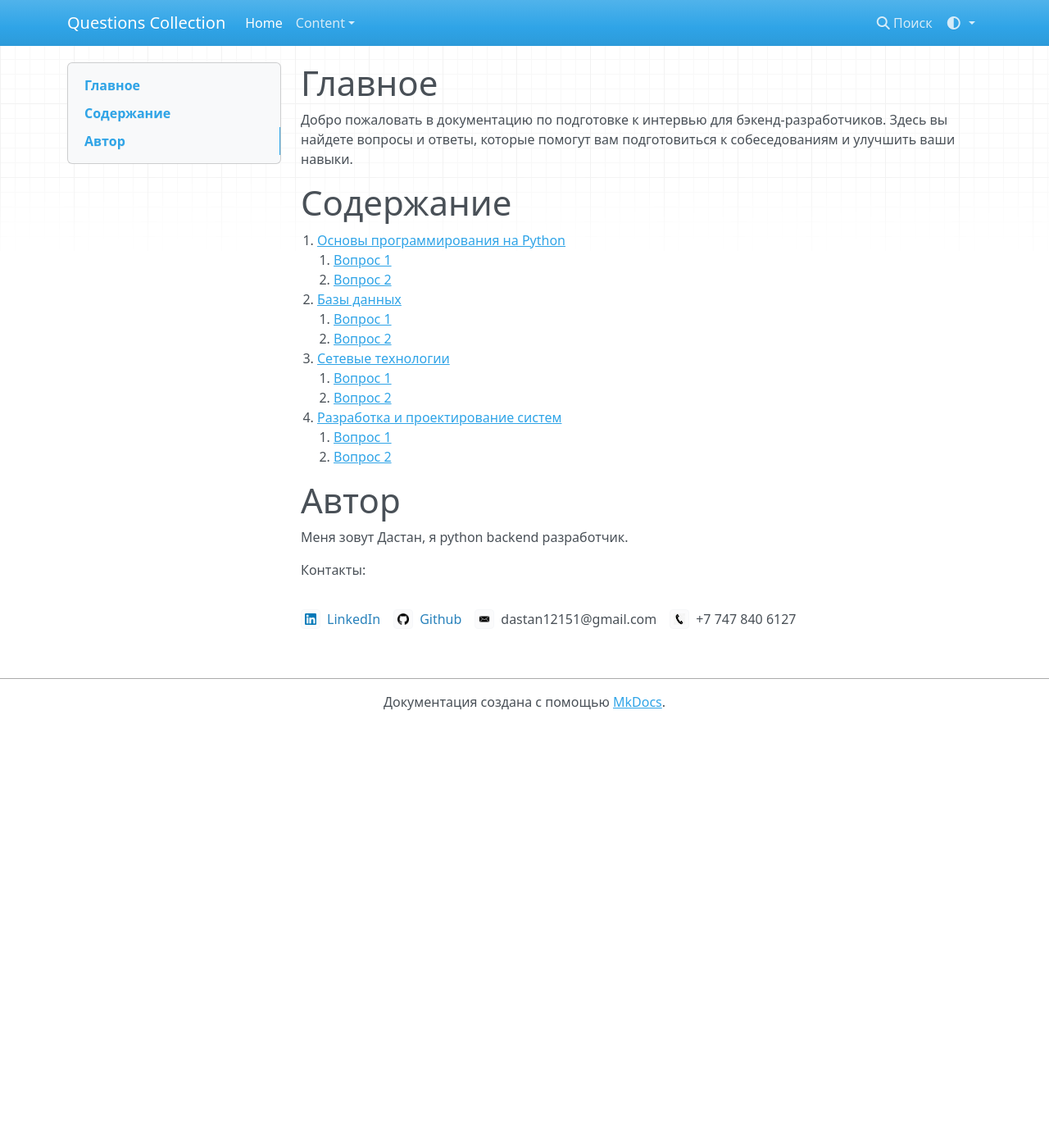
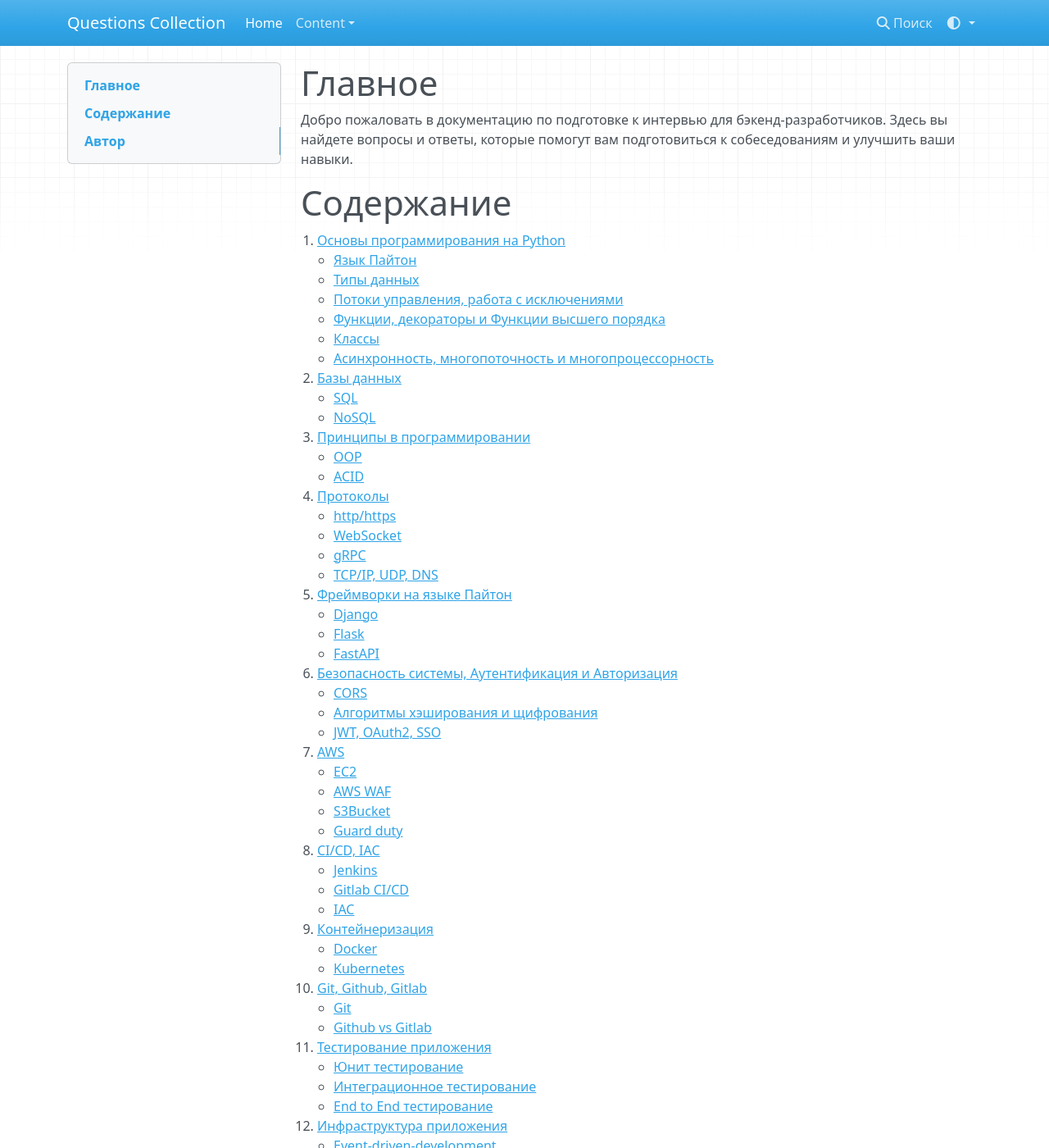
Before and after one commit to CasualF/questions_collection, an MkDocs documentation site: the page built from docs/index.md, in a window 1280 px wide and 1400 px high. Shown: the whole window at 82% size. Built offline with MkDocs 1.6.1, drawn with Linux system fonts in a browser that asks for light colours; nearby versions of some CDN libraries; some of the changed text lies outside the part shown.

Commit message:
added table of contents

```diff
--- a/docs/index.md
+++ b/docs/index.md
@@ -4,19 +4,60 @@
 
 # Содержание
 
-1. [Основы программирования на Python](basics/index.md)
-    1. [Вопрос 1](topics/protocols/question1.md)
-    2. [Вопрос 2](basics/question2.md)
+1. [Основы программирования на Python](topics/python/index.md)
+    - [Язык Пайтон](topics/python/language.md)
+    - [Типы данных](topics/python/data_types.md)
+    - [Потоки управления, работа с исключениями](topics/python/control_flow.md)
+    - [Функции, декораторы и Функции высшего порядка](topics/python/functions.md)
+    - [Классы](topics/python/classes.py)
+    - [Асинхронность, многопоточность и многопроцессорность](topics/python/async_threads_processes.py)
 2. [Базы данных](topics/databases/index.md)
-    1. [Вопрос 1](topics/databases/question1.md)
-    2. [Вопрос 2](topics/databases/question2.md)
-3. [Сетевые технологии](networking/index.md)
-    1. [Вопрос 1](networking/question1.md)
-    2. [Вопрос 2](networking/question2.md)
-4. [Разработка и проектирование систем](system-design/index.md)
-    1. [Вопрос 1](system-design/question1.md)
-    2. [Вопрос 2](system-design/question2.md)
-
+    - [SQL](topics/databases/question1.md)
+    - [NoSQL](topics/databases/question2.md)
+3. [Принципы в программировании](topics/principles/index.md)
+    - [OOP](topics/principles/oop.md)
+    - [ACID](topics/principles/acid.md)
+4. [Протоколы](topics/protocols/index.md)
+    - [http/https](topics/protocols/http.md)
+    - [WebSocket](topics/protocols/ws.md)
+    - [gRPC](topics/protocols/grpc.md)
+    - [TCP/IP, UDP, DNS]((topics/protocols/tcp_ip_udp_dns.md))
+5. [Фреймворки на языке Пайтон](topics/frameworks/index.md)
+    - [Django](topics/frameworks/django.md)
+    - [Flask](topics/frameworks/flask.md)
+    - [FastAPI](topics/frameworks/fastapi.md)
+6. [Безопасность системы, Аутентификация и Авторизация](topics/security/index.md)
+    - [CORS](topics/security/cors.md)
+    - [Алгоритмы хэширования и щифрования](topics/security/hashing.md)
+    - [JWT, OAuth2, SSO](topics/security/jwt_oauth_sso.md)
+7. [AWS](topics/aws/index.md)
+    - [EC2](topics/aws/ec2.md)
+    - [AWS WAF](topics/aws/waf.md)
+    - [S3Bucket](topics/aws/s3.md)
+    - [Guard duty](topics/aws/guard_duty.md)
+8. [CI/CD, IAC](topics/ci_cd_iac/index.md)
+    - [Jenkins](topics/ci_cd_iac/jenkins.md)
+    - [Gitlab CI/CD](topics/ci_cd_iac/gitlab_ci_cd.md)
+    - [IAC](topics/ci_cd_iac/iac.md)
+9. [Контейнеризация](topics/containerization/index.md)
+    - [Docker](topics/containerization/docker.md)
+    - [Kubernetes](topics/containerization/k8s.md)
+10. [Git, Github, Gitlab](topics/git/index.md)
+    - [Git](topics/git/git.md)
+    - [Github vs Gitlab](topics/git/github_gitlab.md)
+11. [Тестирование приложения](topics/testing/index.md)
+    - [Юнит тестирование](topics/testing/unit.md)
+    - [Интеграционное тестирование](topics/testing/integration.md)
+    - [End to End тестирование](topics/testing/end2end.md)
+12. [Инфраструктура приложения](topics/system_design/index.md)
+    - [Event-driven-development](topics/system_design/edd.md)
+    - [Микросервисы](topics/system_design/microservices.md)
+    - [MVC](topics/system_design/mvc.md)
+    - [Domain-driven design](topics/system_design/ddd.md)
+    - [Test-driven development](topics/system_design/tdd.md)
+13. [Брокеры Сообщений](topics/msg_brokers/index.md)
+    - [RabbitMQ](topics/msg_brokers/rabbit_mq.md)
+    - [Kafka](topics/msg_brokers/kafka.md)
 
 # Автор
 Меня зовут Дастан, я python backend разработчик.
--- a/mkdocs.yml
+++ b/mkdocs.yml
@@ -14,7 +14,7 @@ nav:
     - Containerization: topics/containerization/index.md
     - Git: topics/git/index.md
     - Testing: topics/testing/index.md
-    - MessageQueues: topics/mqs/index.md
+    - System-Design: topics/system_design/index.md
 
 theme:
   name: mkdocs
```
